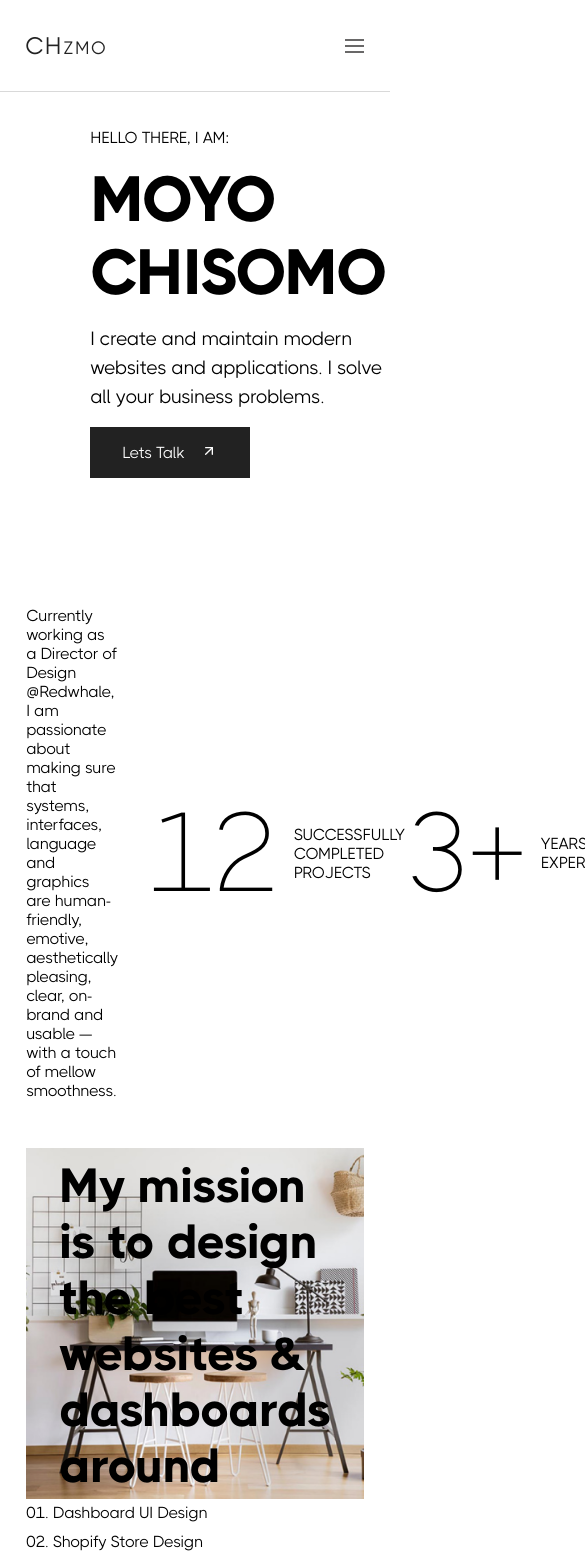
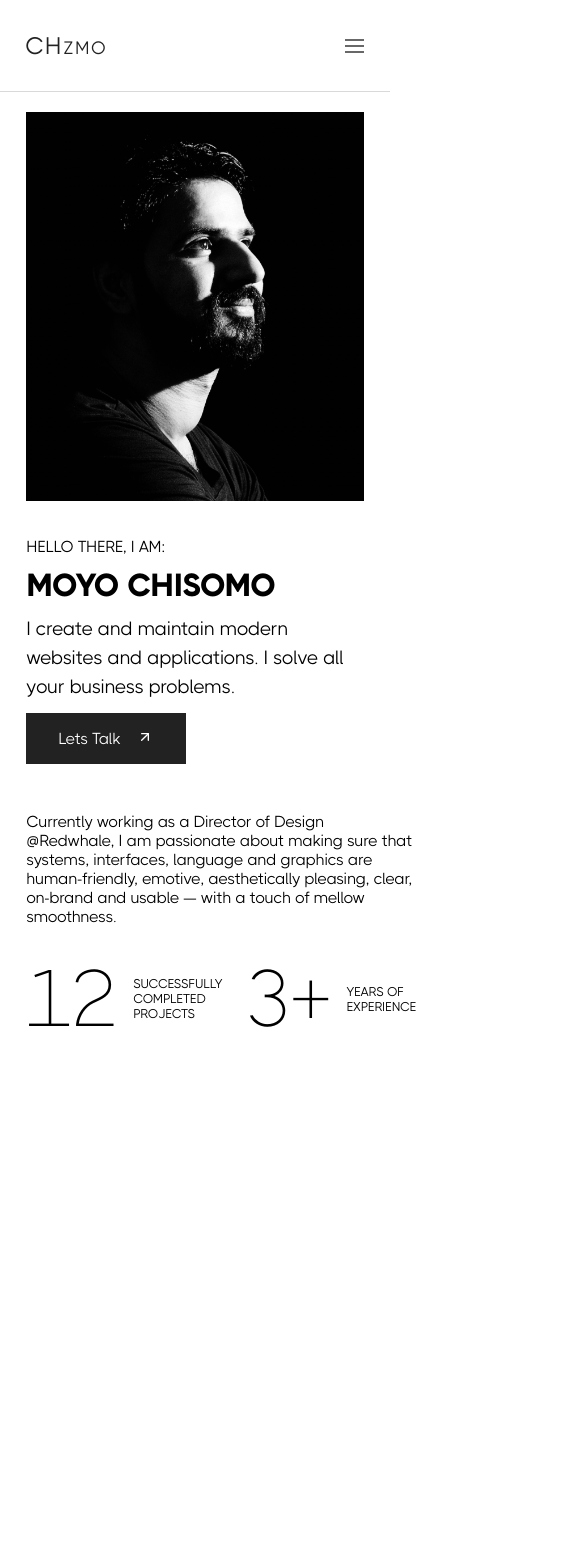
Before and after one commit to Chzmo/Portfolio, a React (Vite) app: page / in a window 390 px wide. Shown: the top 1562 px of the page, 585 px wide, since content can reach past the window. After the commit the page ends 1120 px from the top, so only its background shows below. Built offline with nearby package versions, Linux system fonts and the light colour scheme.

Commit message:
mobile responsive

```diff
--- a/src/components/Hero/Hero.css
+++ b/src/components/Hero/Hero.css
@@ -20,8 +20,6 @@
 .hero .hero__main .hero__main-left img {
   max-width: 100%;
   max-height: 100%;
-  vertical-align: middle;
-  display: inline-block;
 }
 .hero .hero__main .hero__main-right {
   display: flex;
@@ -51,12 +49,12 @@
 .hero .hero__sub {
   display: grid;
   grid-template-columns: 1fr 1fr 1fr;
-  margin-top: 7rem;
+  margin-top: 5rem;
   width: 100%;
   gap: 2rem;
 }
 .hero .hero__sub .hero__sub-heading {
-  max-width: 23rem;
+  width: 100%;
 }
 .hero .hero__sub .hero__sub-heading p {
   width: 100%;
@@ -77,4 +75,73 @@
 }
 .hero .hero__sub .hero__sub-projects {
   justify-content: flex-end;
+}
+
+@media screen and (max-width: 1040px) {
+  .hero__sub {
+    display: grid;
+    grid-template-columns: 1fr 1fr !important;
+    grid-template-rows: 1fr 1fr !important;
+    margin-top: 2rem !important;
+    gap: 0;
+  }
+  .hero__sub .hero__sub-heading {
+    grid-column: span 2;
+    width: 100%;
+  }
+  .hero__sub .hero__sub-heading p {
+    width: 100%;
+  }
+  .hero__sub .hero__sub-projects, .hero__sub .hero__sub-years {
+    margin-top: -2rem !important;
+    display: flex;
+    align-items: center;
+  }
+  .hero__sub .hero__sub-projects p, .hero__sub .hero__sub-years p {
+    font-size: 5rem !important;
+    font-weight: 200;
+  }
+  .hero__sub .hero__sub-projects h3, .hero__sub .hero__sub-years h3 {
+    font-size: 0.8rem !important;
+    font-weight: 400;
+    max-width: 5rem;
+  }
+  .hero__sub .hero__sub-projects {
+    justify-content: flex-start !important;
+  }
+  .hero {
+    gap: 0;
+  }
+  .hero .hero__main {
+    gap: 2rem;
+  }
+  .hero .hero__main .hero__main-right {
+    gap: 0.7rem;
+    margin-top: 0;
+  }
+  .hero .hero__main .hero__main-right h1 {
+    font-size: 3rem;
+  }
+}
+@media screen and (max-width: 680px) {
+  .hero .hero__main {
+    flex-direction: column;
+    gap: 1rem;
+  }
+  .hero .hero__main .hero__main-left {
+    max-width: 100%;
+  }
+  .hero .hero__main .hero__main-left img {
+    max-width: 100%;
+  }
+  .hero .hero__main .hero__main-right {
+    gap: 0.7rem;
+    margin-top: 0;
+  }
+  .hero .hero__main .hero__main-right h1 {
+    font-size: 2rem;
+  }
+  .hero .hero__main .hero__main-right p {
+    max-width: 100%;
+  }
 }/*# sourceMappingURL=Hero.css.map */
--- a/src/components/Hero/Hero.scss
+++ b/src/components/Hero/Hero.scss
@@ -20,8 +20,6 @@
             img{
                 max-width: 100%;
                 max-height: 100%;
-                vertical-align: middle;
-                display: inline-block;
             }
         }
 
@@ -59,12 +57,13 @@
     .hero__sub{
         display: grid;
         grid-template-columns: 1fr 1fr 1fr;
-        margin-top: 7rem;
+        margin-top: 5rem;
         width: 100%;
         gap: 2rem;
 
         .hero__sub-heading{
-            max-width: 23rem;
+            //max-width: 23rem;
+            width: 100%;
             p{
                 width: 100%;
             }
@@ -95,3 +94,88 @@
     }
 
 }
+
+//media queries
+
+@media screen and (max-width:1040px) {
+
+    .hero__sub{
+        display: grid;
+        grid-template-columns: 1fr 1fr !important;
+        grid-template-rows: 1fr 1fr !important;
+        margin-top: 2rem !important;
+        gap: 0;
+
+        .hero__sub-heading{
+            //max-width: 23rem;
+            grid-column: span 2;
+            width: 100%;
+            p{
+                width: 100%;
+            }
+        }
+
+        .hero__sub-projects, .hero__sub-years{
+            margin-top: -2rem !important;
+            display: flex;
+            align-items: center;
+            p{
+                font-size: 5rem !important;
+                font-weight: 200;
+            }
+
+            h3{
+                font-size: .8rem !important;
+                font-weight: 400;
+                max-width: 5rem;
+            }
+
+        }
+
+        .hero__sub-projects{
+            justify-content: flex-start !important;
+        }
+
+    }
+
+
+    .hero{
+        gap: 0;
+        .hero__main{
+            gap: 2rem;
+            .hero__main-right{
+                gap: .7rem;
+                margin-top: 0;
+                h1{
+                    font-size: 3rem;
+                }
+            }
+        }
+    }
+}
+
+@media screen and (max-width:680px) {
+    .hero{
+        .hero__main{
+            flex-direction: column;
+            gap: 1rem;
+            .hero__main-left{
+                max-width: 100%;
+                img{
+                    max-width: 100%
+                }
+            }
+            .hero__main-right{
+                gap: .7rem;
+                margin-top: 0;
+                h1{
+                    font-size: 2rem;
+                }
+
+                p{
+                    max-width: 100%;
+                }
+            }
+        }
+    }
+}
--- a/src/components/NavBar/NavBar.css
+++ b/src/components/NavBar/NavBar.css
@@ -69,7 +69,7 @@
     gap: 3rem;
     top: 5.7rem;
     left: 0;
-    background-color: var(--light_grey);
+    background-color: rgba(172, 168, 168, 0.9);
     width: 100%;
   }
 }/*# sourceMappingURL=NavBar.css.map */
--- a/src/components/NavBar/NavBar.scss
+++ b/src/components/NavBar/NavBar.scss
@@ -79,7 +79,7 @@
         gap: 3rem;
         top: 5.7rem;
         left: 0;
-        background-color: var(--light_grey);
+        background-color:  rgba($color: rgb(172, 168, 168), $alpha: 0.9);
         width: 100%;
     }
 }
--- a/src/container/Home/Home.jsx
+++ b/src/container/Home/Home.jsx
@@ -15,7 +15,7 @@ function Home() {
     <>
       <NavBar />
       <Hero />
-      <div  className='container'>
+      {/* <div  className='container'>
         <Mission />
         <About />
       </div>
@@ -27,7 +27,7 @@ function Home() {
       </section>
       <section className='footer__wrapper'>
         <Footer />
-      </section>
+      </section> */}
     </>
   )
 }
```
Also changed, not shown: 2 other files (tests, documents, lock files or other folders).
